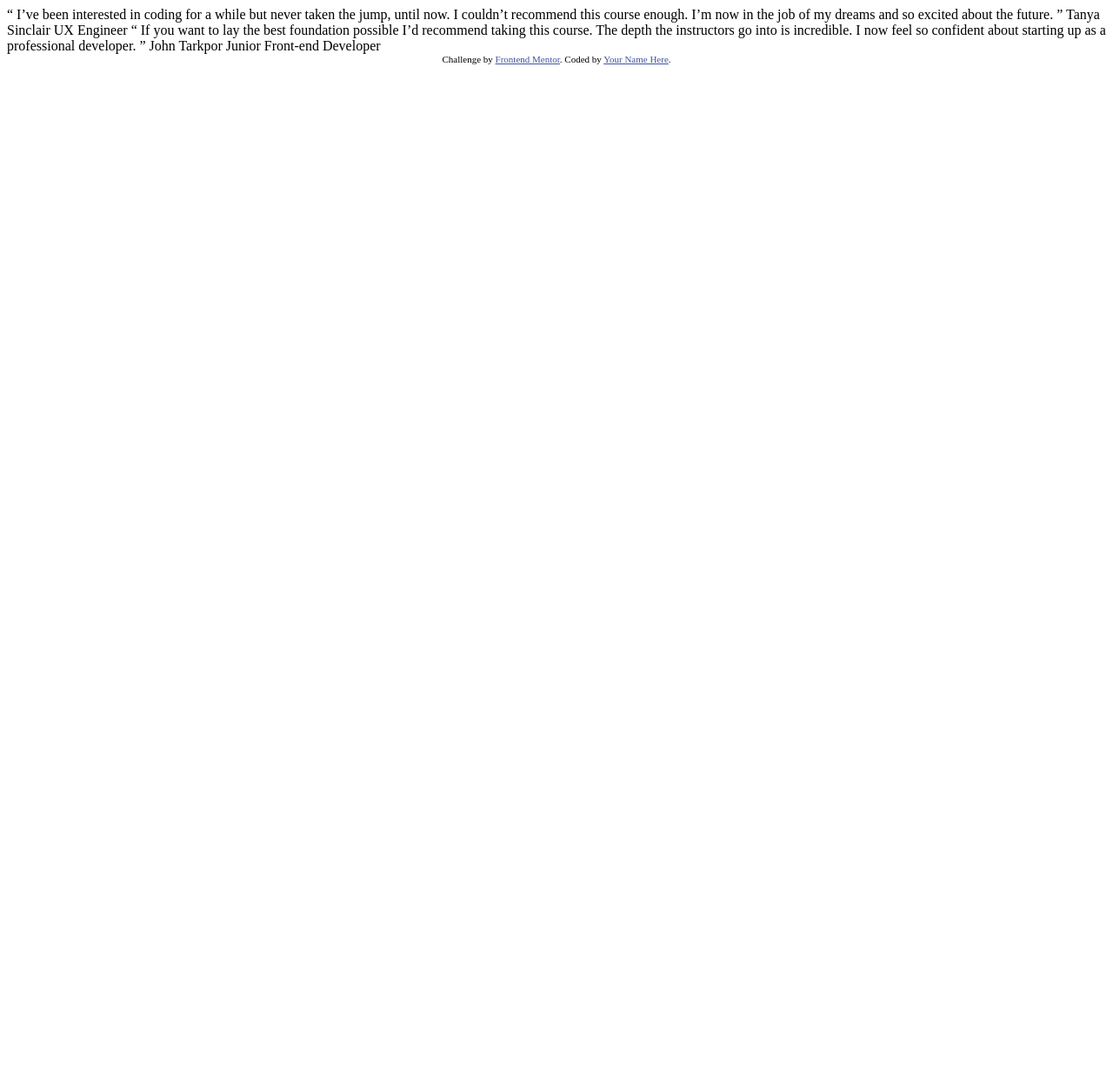
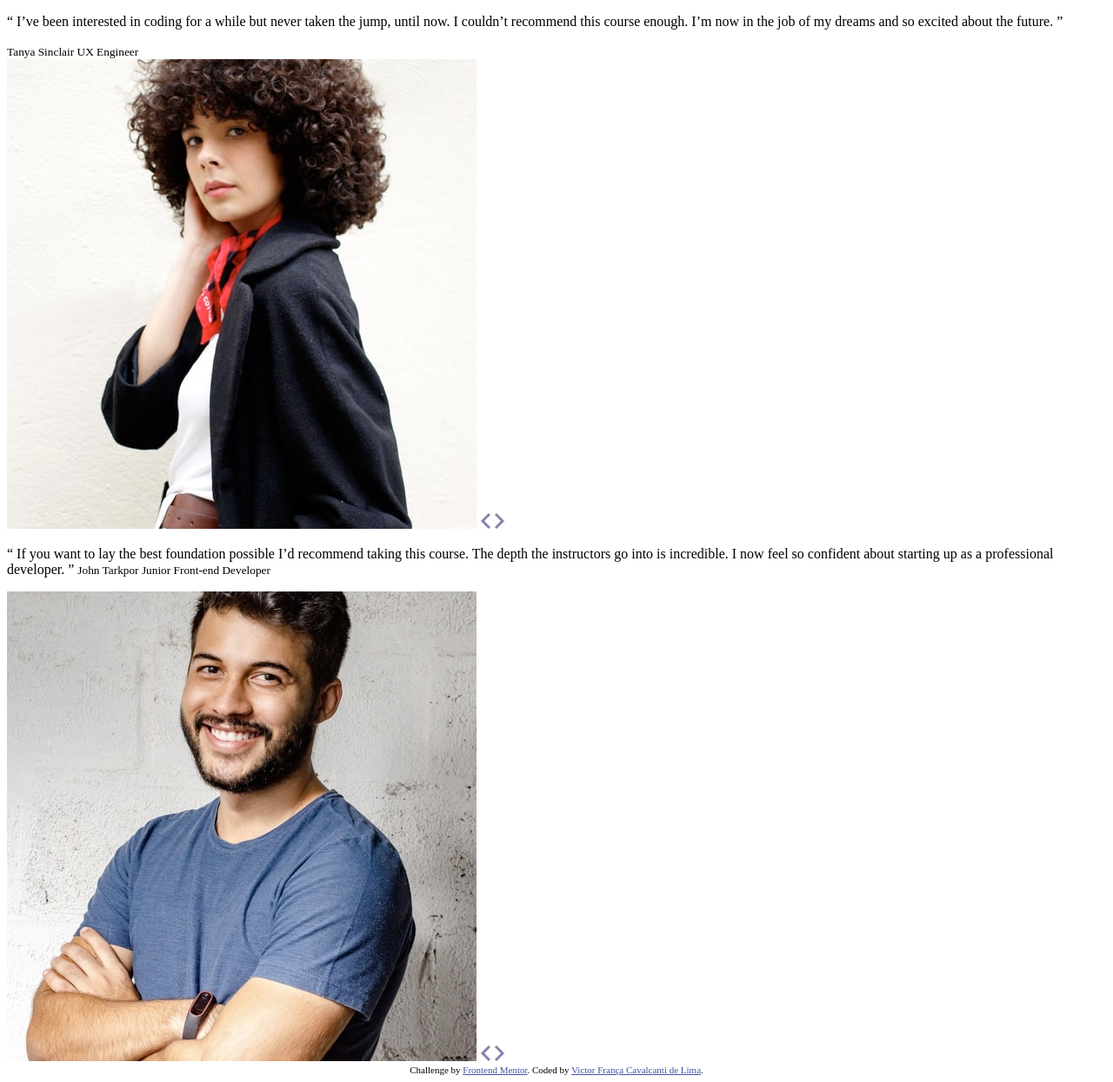
Before and after one commit to victorfclima/front-end-challenges, a plain HTML site: page coding-bootcamp-testimonials-slider-master/index.html in a window 1280 px wide. Shown: the whole page at 87% size. Before the commit the page ends 800 px from the top, so only its background shows below. Drawn offline with Linux system fonts and the light colour scheme.

Commit message:
Initial HTML created

```diff
--- a/coding-bootcamp-testimonials-slider-master/css/style.css
+++ b/coding-bootcamp-testimonials-slider-master/css/style.css
@@ -0,0 +1,7 @@
+.attribution {
+	font-size: 11px;
+	text-align: center;
+}
+.attribution a {
+	color: hsl(228, 45%, 44%);
+}
--- a/coding-bootcamp-testimonials-slider-master/index.html
+++ b/coding-bootcamp-testimonials-slider-master/index.html
@@ -1,38 +1,71 @@
 <!DOCTYPE html>
 <html lang="en">
-<head>
-  <meta charset="UTF-8">
-  <meta name="viewport" content="width=device-width, initial-scale=1.0"> <!-- displays site properly based on user's device -->
+	<head>
+		<meta charset="UTF-8" />
+		<meta name="viewport" content="width=device-width, initial-scale=1.0" />
 
-  <link rel="icon" type="image/png" sizes="32x32" href="./images/favicon-32x32.png">
+		<link
+			rel="icon"
+			type="image/png"
+			sizes="32x32"
+			href="./images/favicon-32x32.png"
+		/>
 
-  <title>Frontend Mentor | Coding Bootcamp Testimonials Slider</title>
+		<title>Frontend Mentor | Coding Bootcamp Testimonials Slider</title>
 
-  <!-- Feel free to remove these styles or customise in your own stylesheet 👍 -->
-  <style>
-    .attribution { font-size: 11px; text-align: center; }
-    .attribution a { color: hsl(228, 45%, 44%); }
-  </style>
-</head>
-<body>
+		<link rel="stylesheet" href="css/style.css" />
+	</head>
+	<body>
+		<div class="card-container">
+			<div class="card">
+				<div class="card-text">
+					<p>
+						“ I’ve been interested in coding for a while but never taken the
+						jump, until now. I couldn’t recommend this course enough. I’m now in
+						the job of my dreams and so excited about the future. ”
+					</p>
+					<small
+						>Tanya Sinclair <span class="profession">UX Engineer</span></small
+					>
+				</div>
+				<div class="card-image">
+					<img src="images/image-tanya.jpg" alt="Tanya Profile Image" />
+					<img src="images/icon-prev.svg" alt="Prev" />
+					<img src="images/icon-next.svg" alt="Next" />
+				</div>
+			</div>
+		</div>
+		<div class="card-container">
+			<div class="card">
+				<div class="card-text">
+					<p>
+						“ If you want to lay the best foundation possible I’d recommend
+						taking this course. The depth the instructors go into is incredible.
+						I now feel so confident about starting up as a professional
+						developer. ”
+						<small
+							>John Tarkpor Junior
+							<span class="profession">Front-end Developer</span></small
+						>
+					</p>
+				</div>
+				<div class="card-image">
+					<img src="images/image-john.jpg" alt="Tanya Profile Image" />
+					<img src="images/icon-prev.svg" alt="Prev" />
+					<img src="images/icon-next.svg" alt="Next" />
+				</div>
+			</div>
+		</div>
+		<div class="attribution">
+			Challenge by
+			<a href="https://www.frontendmentor.io?ref=challenge" target="_blank"
+				>Frontend Mentor</a
+			>. Coded by
+			<a href="https://github.com/victorfclima" target="_blank"
+				>Victor França Cavalcanti de Lima</a
+			>.
+		</div>
 
-  “ I’ve been interested in coding for a while but never taken the jump, until now.
-  I couldn’t recommend this course enough. I’m now in the job of my dreams and so
-  excited about the future. ”
-
-  Tanya Sinclair
-  UX Engineer
-
-  “ If you want to lay the best foundation possible I’d recommend taking this course.
-  The depth the instructors go into is incredible. I now feel so confident about
-  starting up as a professional developer. ”
-
-  John Tarkpor
-  Junior Front-end Developer
-
-  <div class="attribution">
-    Challenge by <a href="https://www.frontendmentor.io?ref=challenge" target="_blank">Frontend Mentor</a>.
-    Coded by <a href="#">Your Name Here</a>.
-  </div>
-</body>
+		<script src="scripts/script.js"></script>
+	</body>
 </html>
```
